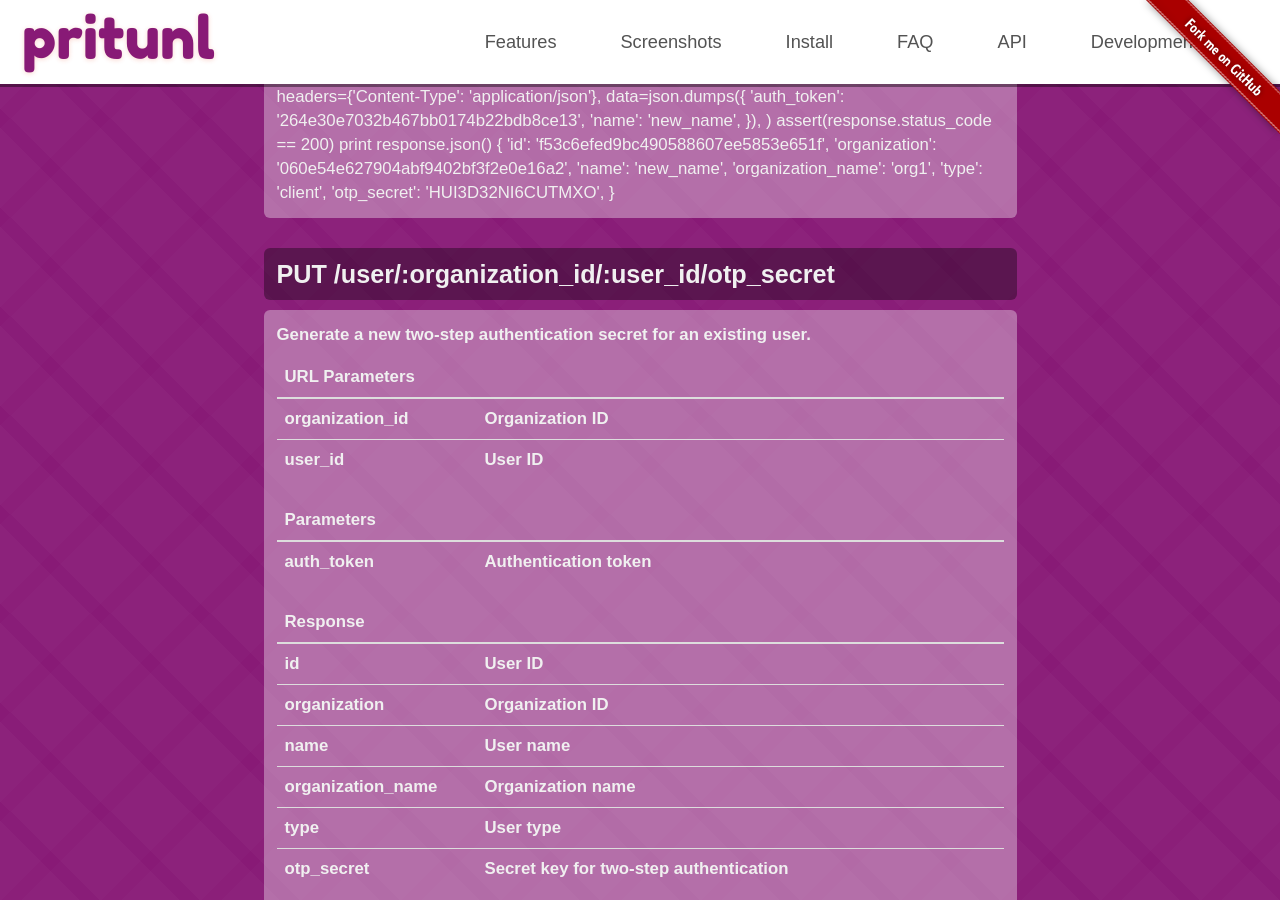
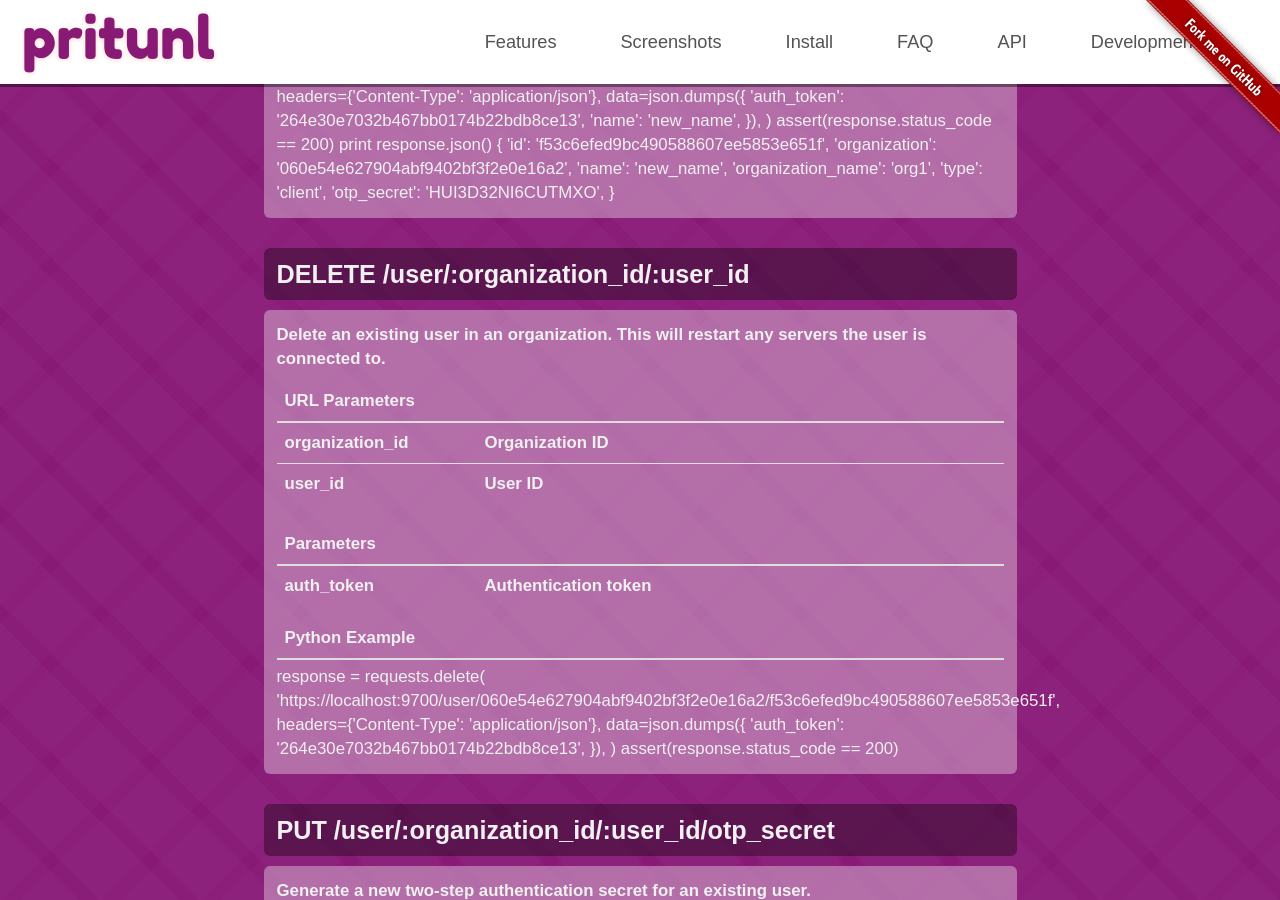
Before and after one commit to pritunl/pritunl.github.io, a Jekyll site: the page built from index.html, in a window 1280 px wide and 900 px high, scrolled down 19774 px. Built offline with Jekyll 4.4.1, drawn with Linux system fonts in a browser that asks for light colours; nearby versions of some CDN libraries; Markdown is read by kramdown in place of the engine named in the settings.

Commit message:
Add additonal user api documentation

```diff
--- a/index.html
+++ b/index.html
@@ -2327,6 +2327,62 @@
         </div>
         <div class="api-call endpoint clearfix">
           <div class="api-call-description">
+            <span>DELETE /user/:organization_id/:user_id</span>
+          </div>
+        </div>
+        <div class="api-call info clearfix">
+          <div class="api-call-description">
+            <div class="text">
+              Delete an existing user in an organization. This will restart any servers the user is connected to.
+            </div>
+            <table class="table">
+              <thead>
+                <tr>
+                  <th colspan="2">URL Parameters</th>
+                </tr>
+              </thead>
+              <tbody>
+                <tr>
+                  <td>organization_id</td>
+                  <td>Organization ID</td>
+                </tr>
+                <tr>
+                  <td>user_id</td>
+                  <td>User ID</td>
+                </tr>
+              </tbody>
+            </table>
+            <table class="table">
+              <thead>
+                <tr>
+                  <th colspan="2">Parameters</th>
+                </tr>
+              </thead>
+              <tbody>
+                <tr>
+                  <td>auth_token</td>
+                  <td>Authentication token</td>
+                </tr>
+              </tbody>
+            </table>
+            <span class="editor-title">Python Example</span>
+            <noscript>
+              <div class="text">
+                JavaScript is required to view example code
+              </div>
+            </noscript>
+<div class="editor">response = requests.delete(
+    'https://localhost:9700/user/060e54e627904abf9402bf3f2e0e16a2/f53c6efed9bc490588607ee5853e651f',
+    headers={'Content-Type': 'application/json'},
+    data=json.dumps({
+        'auth_token': '264e30e7032b467bb0174b22bdb8ce13',
+    }),
+)
+assert(response.status_code == 200)</div>
+          </div>
+        </div>
+        <div class="api-call endpoint clearfix">
+          <div class="api-call-description">
             <span>PUT /user/:organization_id/:user_id/otp_secret</span>
           </div>
         </div>
```
